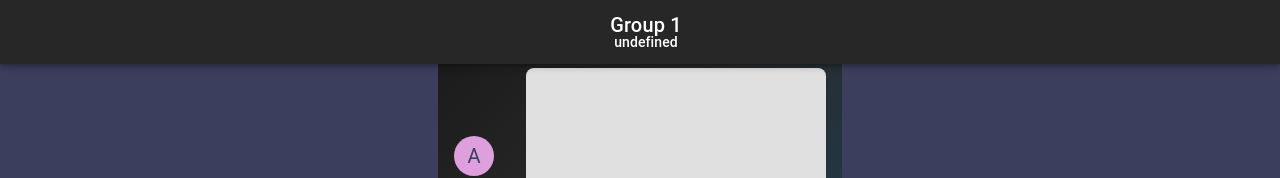
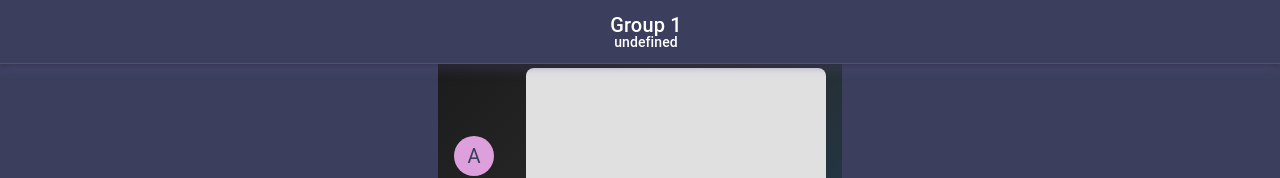
Before and after one commit to carinaCo/foto-social-web, a React (Vite) app in the folder foto-social-react/psis-image-based-social-media-app/: page /chat/1 in a window 1280 px wide. Shown: the top 178 px of the page. Built offline with nearby package versions, Linux system fonts and the light colour scheme; some icons are missing.

Commit message:
Update AppToolBar.tsx
restyling appbar

```diff
--- a/foto-social-react/psis-image-based-social-media-app/src/ChatPage/AppToolBar.tsx
+++ b/foto-social-react/psis-image-based-social-media-app/src/ChatPage/AppToolBar.tsx
@@ -13,7 +13,14 @@ const AppToolBar: React.FC = () => {
   const prompttoday = location.state?.promptToday || 'undefined';
 
     return (
-        <Toolbar>
+        <Toolbar   sx={{
+            width: '100vw', background: '#3B3E5C',
+            boxShadow: '0 4px 12px rgba(163, 144, 238, 0.2)',
+            backdropFilter: 'blur(10px) saturate(180%)',
+            borderBottom: '1px solid rgba(255, 255, 255, 0.1)'
+        }}
+
+            >
             <IconButton
                 size="large"
                 aria-label="back-icon"
```
